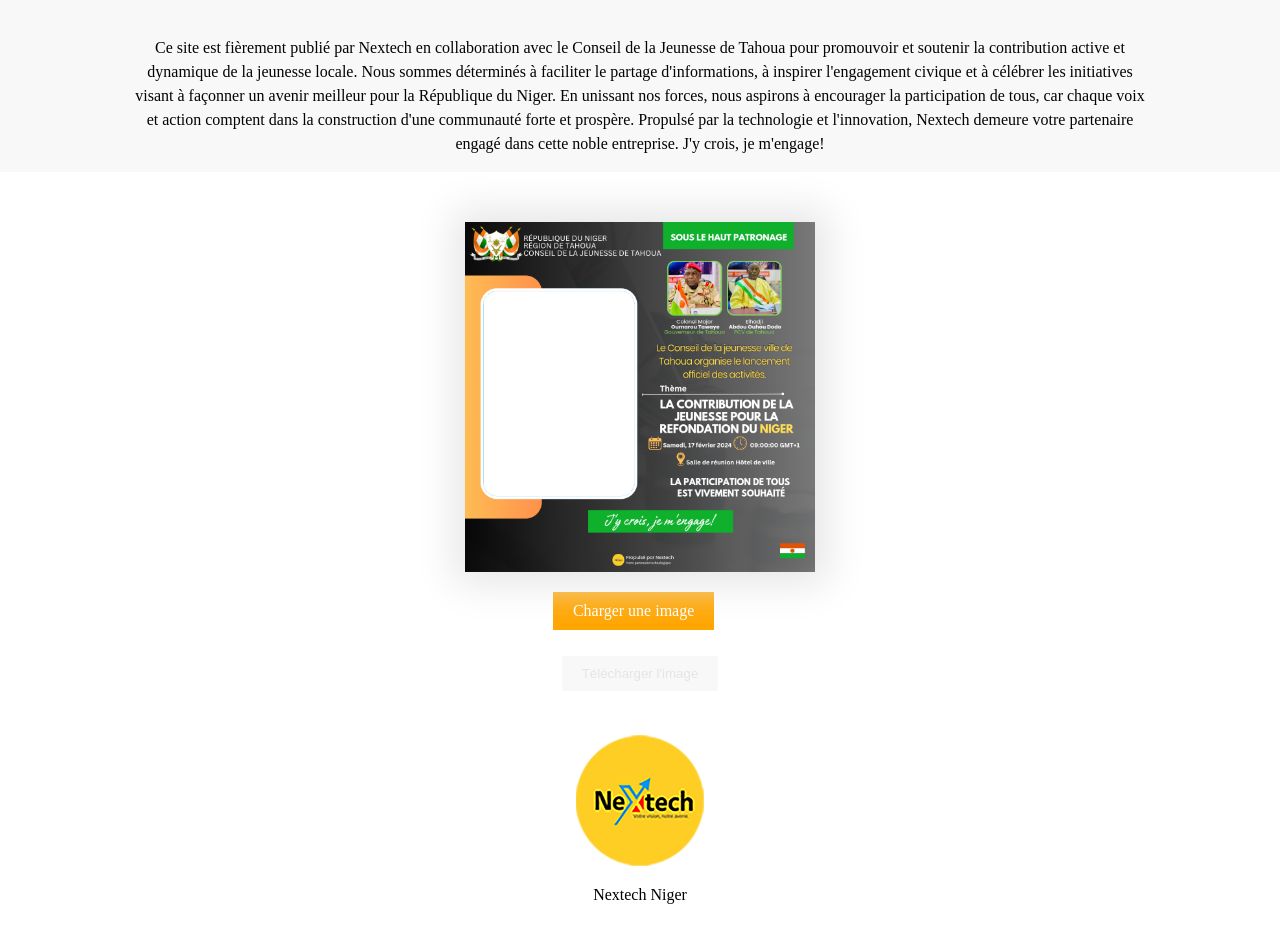
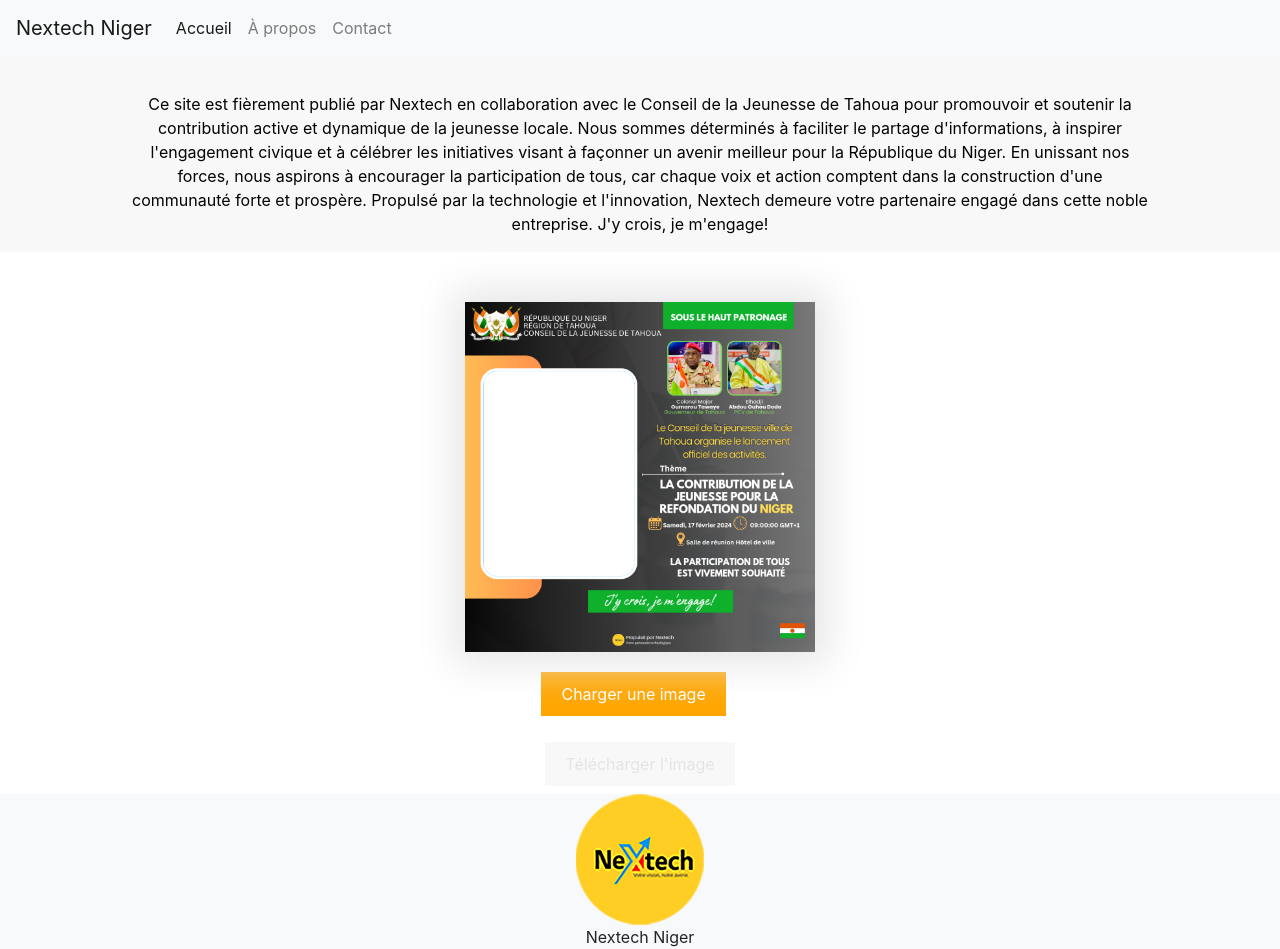
Before and after one commit to rzakniger/photocollage, a website: page index.html in a window 1280 px wide. Before the commit the page ends 904 px from the top, so only its background shows below. Drawn offline with nearby package versions, Linux system fonts and the light colour scheme; no server answers.

Commit message:
Update index.html

```diff
--- a/index.html
+++ b/index.html
@@ -6,47 +6,57 @@
     <meta name="viewport" content="width=device-width, initial-scale=1">
     <link href="./assets/style.css" rel="stylesheet" async="async">
     <link href="./assets/prism.css" rel="stylesheet" async="async">
+    <link href="https://maxcdn.bootstrapcdn.com/bootstrap/4.0.0/css/bootstrap.min.css" rel="stylesheet"> <!-- Ajout de Bootstrap -->
     <script src="./assets/jquery-3.1.1.min.js"></script>
     <script src="./assets/prism.js"></script>
     <script src="./assets/fabric_with_gestures.js"></script>
-
 </head>
 
 <body>
     <div id="wrapper">
+        <!-- Barre de menu -->
+        <nav class="navbar navbar-expand-lg navbar-light bg-light">
+            <a class="navbar-brand" href="#">Nextech Niger</a>
+            <button class="navbar-toggler" type="button" data-toggle="collapse" data-target="#navbarNav" aria-controls="navbarNav" aria-expanded="false" aria-label="Toggle navigation">
+                <span class="navbar-toggler-icon"></span>
+            </button>
+            <div class="collapse navbar-collapse" id="navbarNav">
+                <ul class="navbar-nav">
+                    <li class="nav-item active">
+                        <a class="nav-link" href="#">Accueil</a>
+                    </li>
+                    <li class="nav-item">
+                        <a class="nav-link" href="#">À propos</a>
+                    </li>
+                    <li class="nav-item">
+                        <a class="nav-link" href="#">Contact</a>
+                    </li>
+                </ul>
+            </div>
+        </nav>
+
         <div id="content">
-
-
             <div id="header">
                 <p id="welcome-paragraph">Ce site est fièrement publié par Nextech en collaboration avec le Conseil de la Jeunesse de Tahoua pour promouvoir et soutenir la contribution active et dynamique de la jeunesse locale. Nous sommes déterminés à faciliter le partage d'informations, à inspirer l'engagement civique et à célébrer les initiatives visant à façonner un avenir meilleur pour la République du Niger. En unissant nos forces, nous aspirons à encourager la participation de tous, car chaque voix et action comptent dans la construction d'une communauté forte et prospère. Propulsé par la technologie et l'innovation, Nextech demeure votre partenaire engagé dans cette noble entreprise. J'y crois, je m'engage!</p>
             </div>
-           <canvas id="preview_panel">
-            </canvas>
+            <canvas id="preview_panel"></canvas>
             <div class="file-input-box">
                 <label for="file-input" class="orange-button">Charger une image</label>
                 <input id="file-input" class="file-input" type="file" name="file" onchange="onFileChange(this)">
             </div>
-            <button id="download" disabled="">
-                Télécharger l'image
-            </button>
-
-
+            <button id="download" disabled="">Télécharger l'image</button>
             <h5 id="no-file"></h5>
-
             <div id="designs" style="display:none;">
                 <img class="design active" src="assets/cover.png" data-design="0">
             </div>
-
         </div>
 
-
+        <!-- Pied de page -->
+        <footer class="bg-light text-center">
             <img src="assets/nextech.png" class="logo"/>
             <p>Nextech Niger</p>
-
+        </footer>
     </div>
-
-
-</body>
 
     <script>
         function cb(response) {
@@ -54,4 +64,7 @@
         }
     </script>
     <script src="./assets/main.js" async="async"></script>
-</html>
+
+    <!-- Ajout des scripts Bootstrap pour le bon fonctionnement de la barre de menu -->
+    <script src="https://code.jquery.com/jquery-3.2.1.slim.min.js"></script>
+    <script src="https://cdnjs.cloudflare.com/ajax/libs/popper.js/1.12.9/umd/popper.min.js"></script>
```
Lines whose indentation alone changed are shown as unchanged.
